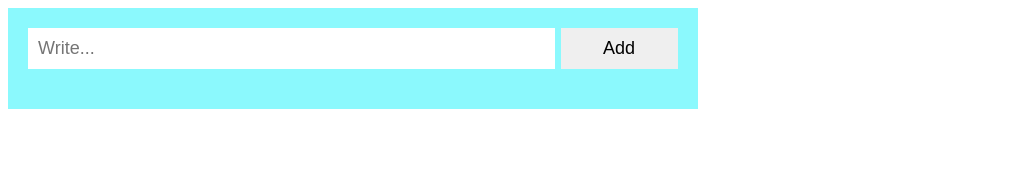
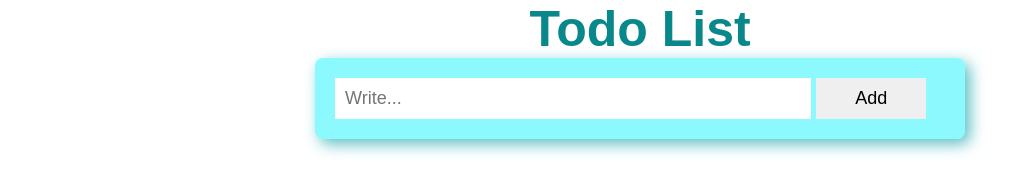
Before and after one commit to anurajsingh416/Todo-list, a plain HTML site: page index.html in a window 1280 px wide. Shown: the whole page, without its empty margins (0-1036 px from the left). Drawn offline with Linux system fonts and the light colour scheme.

Commit message:
Files uploaded

```diff
--- a/index.html
+++ b/index.html
@@ -7,6 +7,7 @@
     <link rel="stylesheet" href="style.css">
 </head>
 <body>
+    <h1>Todo List</h1>
     <div class="container">
         <input type="text" placeholder="Write..." id="text">
         <button type="button" class="btn" onclick="add()">Add</button>
--- a/style.css
+++ b/style.css
@@ -1,3 +1,22 @@
+*{
+    margin: 0;
+    padding: 0;
+    box-sizing: border-box;
+    border: none;
+    outline: none;
+    font-family: sans-serif;
+}
+
+body{
+    /* min-height: 100vh; */
+    display: grid;
+    place-items: center;
+    background-color: #8ddaf600;
+}
+h1{
+    font-size: 50px;
+    color: rgb(9, 136, 140);;
+}
 .container{
     width:650px;
     background-color: rgba(34, 243, 251, 0.522);
@@ -6,6 +25,8 @@
     font-family: 'Franklin Gothic Medium', 'Arial Narrow', Arial, sans-serif;
     font-weight: 400;
     font-size: 20px;
+    border-radius: 8px;
+    box-shadow: 5px 5px 15px #59bec3;
 }
 #text{
     width:78%;
@@ -33,6 +54,7 @@ li{
     position:relative;
     padding:12px 16px 12px 40px;
     transition: 0.2s;
+    margin-block:30px;
 }
 ul li:nth-child(odd){
     background-color: rgba(91, 22, 183, 0.22);
```
